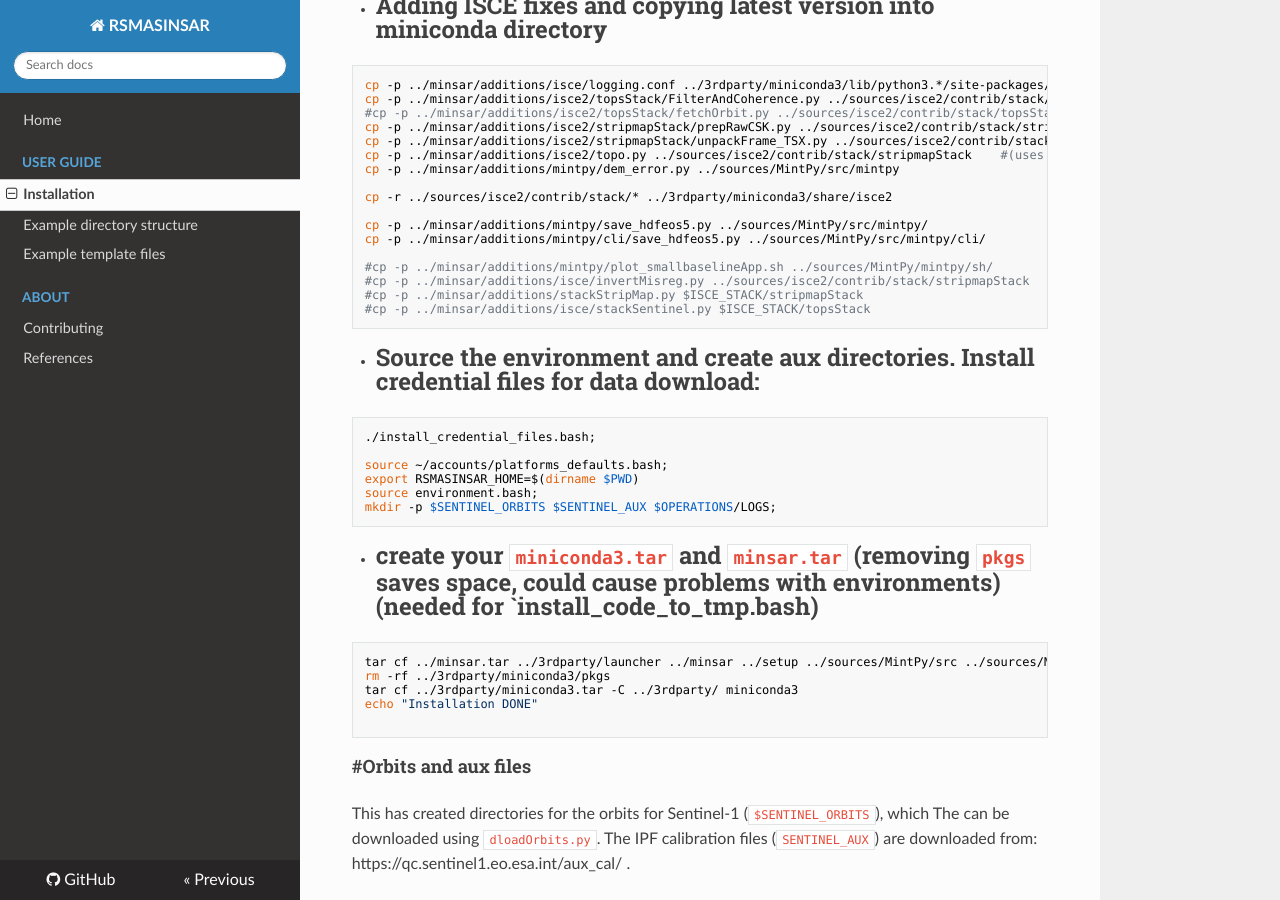
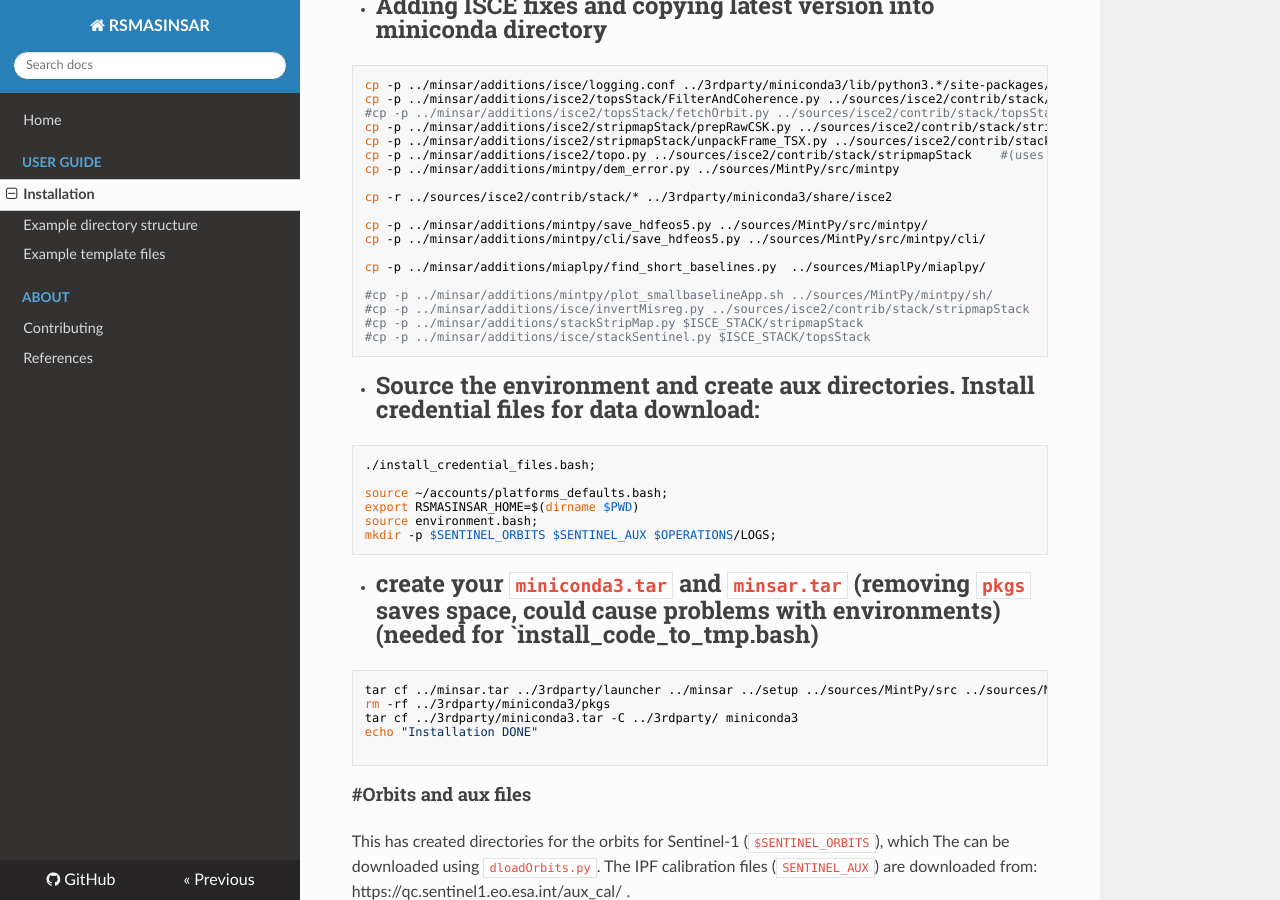
Before and after one commit to geodesymiami/rsmas_insar, an MkDocs documentation site: the page built from docs/installation.md, in a window 1280 px wide and 900 px high, scrolled down 1476 px. Built offline with MkDocs 1.6.1, drawn with Linux system fonts in a browser that asks for light colours; nearby versions of some CDN libraries.

Commit message:
Update installation.md

```diff
--- a/docs/installation.md
+++ b/docs/installation.md
@@ -92,6 +92,8 @@ cp -r ../sources/isce2/contrib/stack/* ../3rdparty/miniconda3/share/isce2
 cp -p ../minsar/additions/mintpy/save_hdfeos5.py ../sources/MintPy/src/mintpy/
 cp -p ../minsar/additions/mintpy/cli/save_hdfeos5.py ../sources/MintPy/src/mintpy/cli/
 
+cp -p ../minsar/additions/miaplpy/find_short_baselines.py  ../sources/MiaplPy/miaplpy/
+
 #cp -p ../minsar/additions/mintpy/plot_smallbaselineApp.sh ../sources/MintPy/mintpy/sh/
 #cp -p ../minsar/additions/isce/invertMisreg.py ../sources/isce2/contrib/stack/stripmapStack
 #cp -p ../minsar/additions/stackStripMap.py $ISCE_STACK/stripmapStack
```
